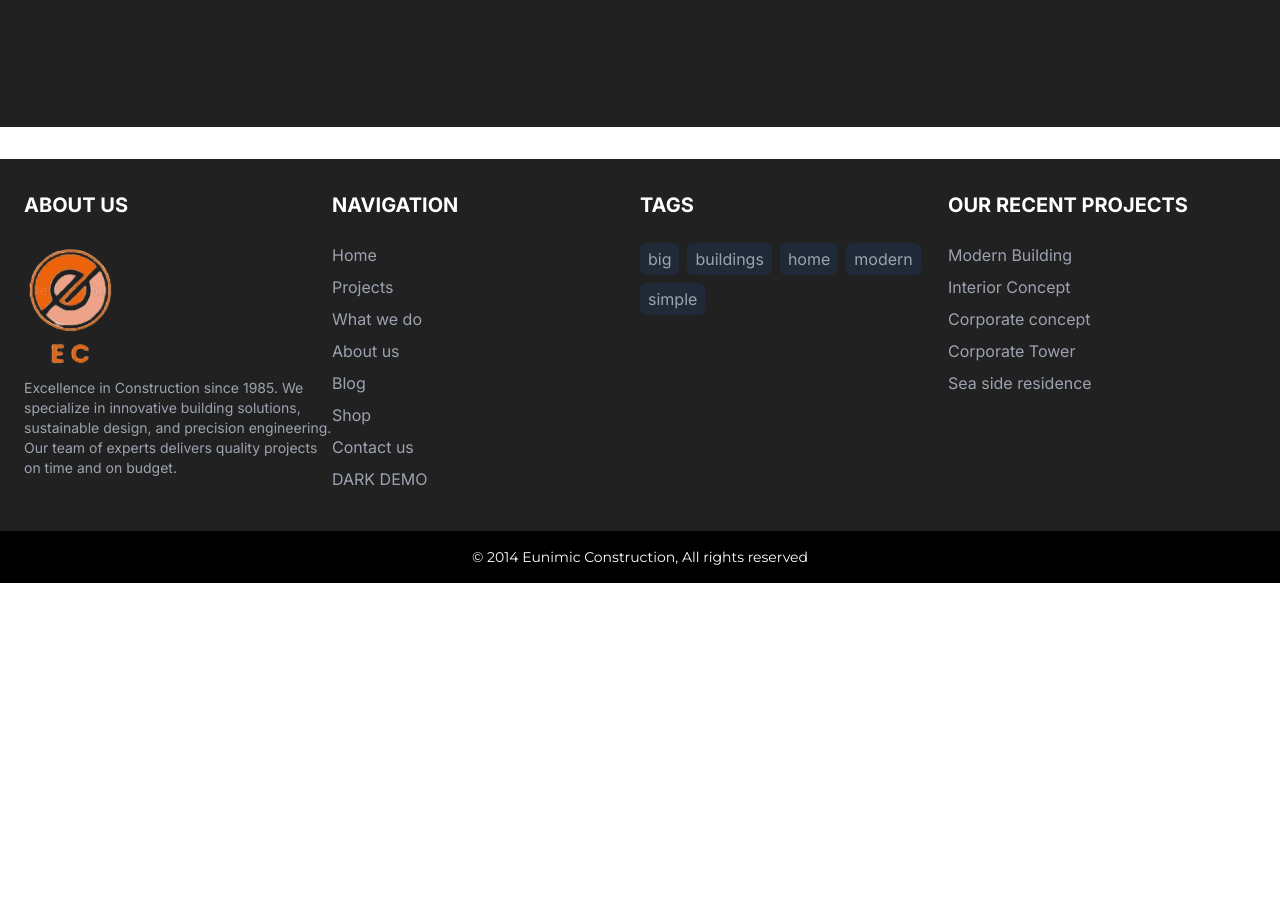
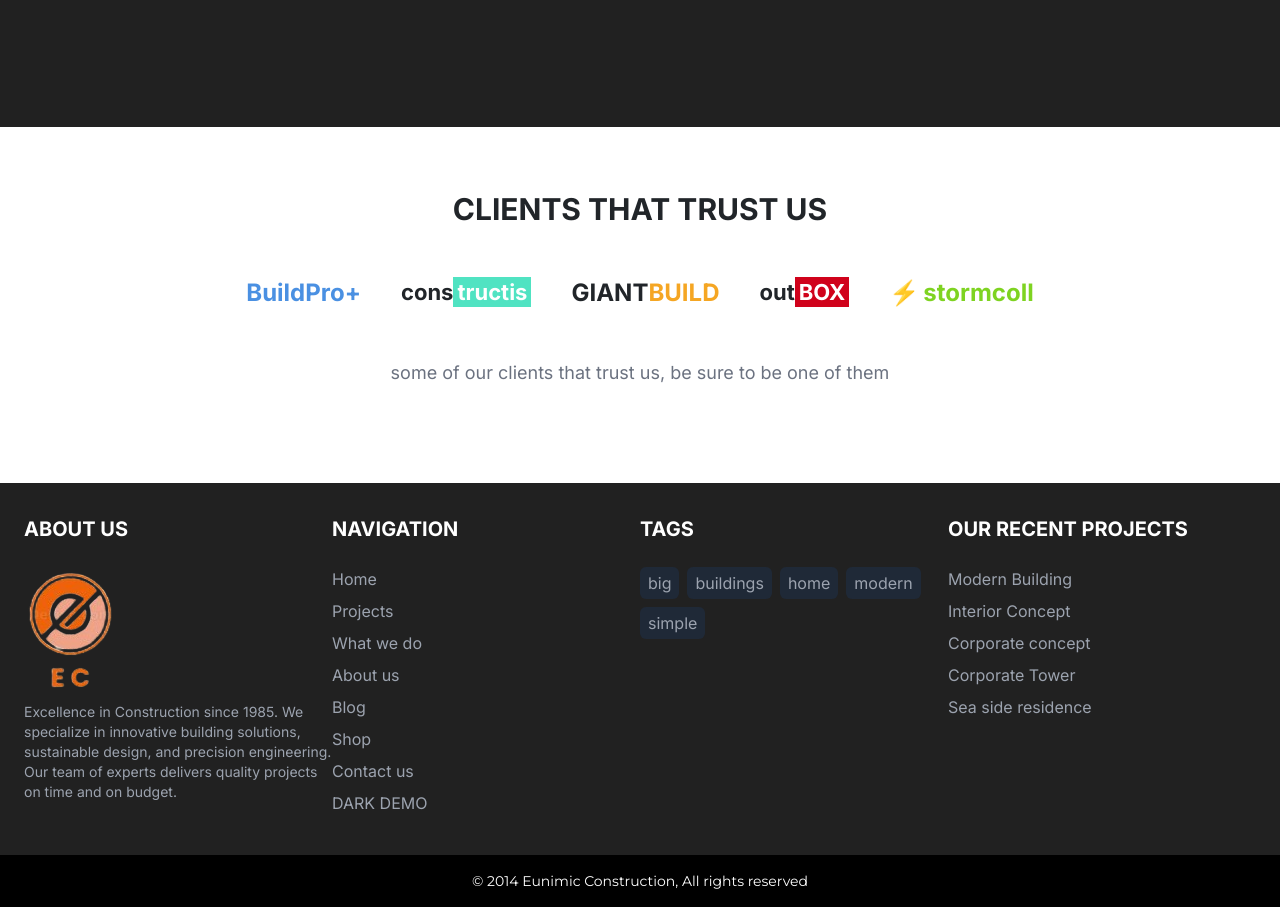
Before and after one commit to tobidechamp15/Eunimic-Construction, a Next.js app: page / in a window 1280 px wide. Shown: the part 3040-3947 px from the top of the page. Before the commit the page ends 3623 px from the top, so only its background shows below. Built offline with nearby package versions, Linux system fonts and the light colour scheme.

Commit message:
dev changes

```diff
--- a/app/page.js
+++ b/app/page.js
@@ -1,3 +1,4 @@
+import ClientsSection from '@/components/ClientsSection';
 import ContactDetails from '@/components/ContactDetails';
 import Copyright from '@/components/Copyright';
 import Footer from '@/components/Footer';
@@ -5,7 +6,6 @@ import Hero from '@/components/Hero';
 import Navbar from '@/components/Navbar';
 import Projects from '@/components/Projects';
 import Services from '@/components/Services';
-import Image from 'next/image';
 
 export default function Home() {
   return (
@@ -15,6 +15,7 @@ export default function Home() {
       <Hero />
       <Services />
       <Projects />
+      <ClientsSection />
       <Footer />
       <Copyright />
     </section>
--- /dev/null
+++ b/components/ClientsSection.jsx
@@ -0,0 +1,76 @@
+'use client';
+import React from 'react';
+
+const ClientsSection = () => {
+  return (
+    <section className="py-16 text-center flex flex-col container">
+      <h2 className="text-3xl font-bold mb-12">CLIENTS THAT TRUST US</h2>
+
+      <div className="flex flex-wrap gap-2 justify-center items-center space-x-8 mb-12">
+        <div className="build-pro-logo">BuildPro+</div>
+        <div className="constructis-logo">
+          cons<span>tructis</span>
+        </div>
+        <div className="giant-build-logo">
+          GIANT<span>BUILD</span>
+        </div>
+        <div className="out-box-logo">
+          out<span>BOX</span>
+        </div>
+        <div className="stormcoll-logo">stormcoll</div>
+      </div>
+
+      <p className="text-gray-500 text-lg">
+        some of our clients that trust us, be sure to be one of them
+      </p>
+
+      <style jsx>{`
+        .build-pro-logo {
+          font-weight: bold;
+          font-size: 24px;
+          color: #4a90e2;
+        }
+
+        .constructis-logo {
+          font-size: 22px;
+          font-weight: bold;
+        }
+        .constructis-logo span {
+          background: #50e3c2;
+          padding: 2px 4px;
+          color: white;
+        }
+
+        .giant-build-logo {
+          font-size: 24px;
+          font-weight: bold;
+        }
+        .giant-build-logo span {
+          color: #f5a623;
+        }
+
+        .out-box-logo {
+          font-size: 22px;
+          font-weight: bold;
+        }
+        .out-box-logo span {
+          background: #d0021b;
+          color: white;
+          padding: 2px 4px;
+        }
+
+        .stormcoll-logo {
+          font-size: 24px;
+          font-weight: bold;
+          color: #7ed321;
+        }
+        .stormcoll-logo::before {
+          content: '⚡';
+          margin-right: 4px;
+        }
+      `}</style>
+    </section>
+  );
+};
+
+export default ClientsSection;
```
